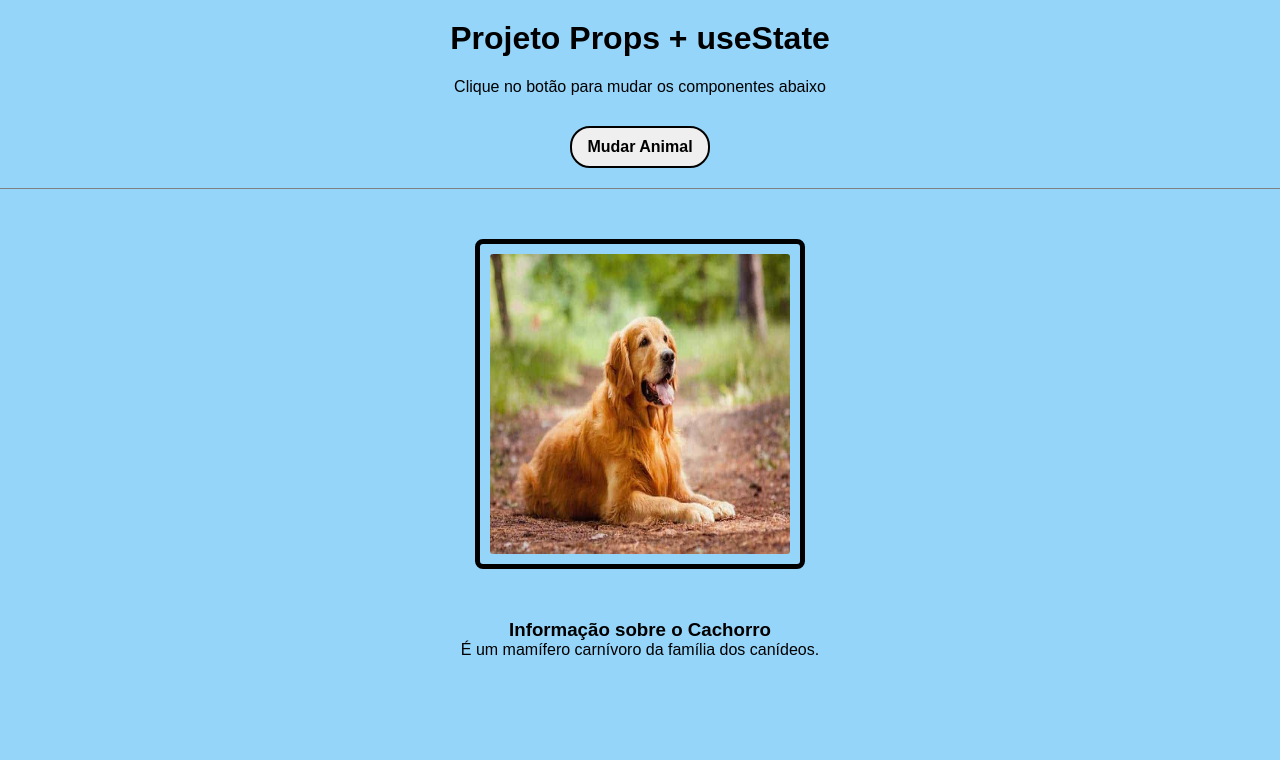
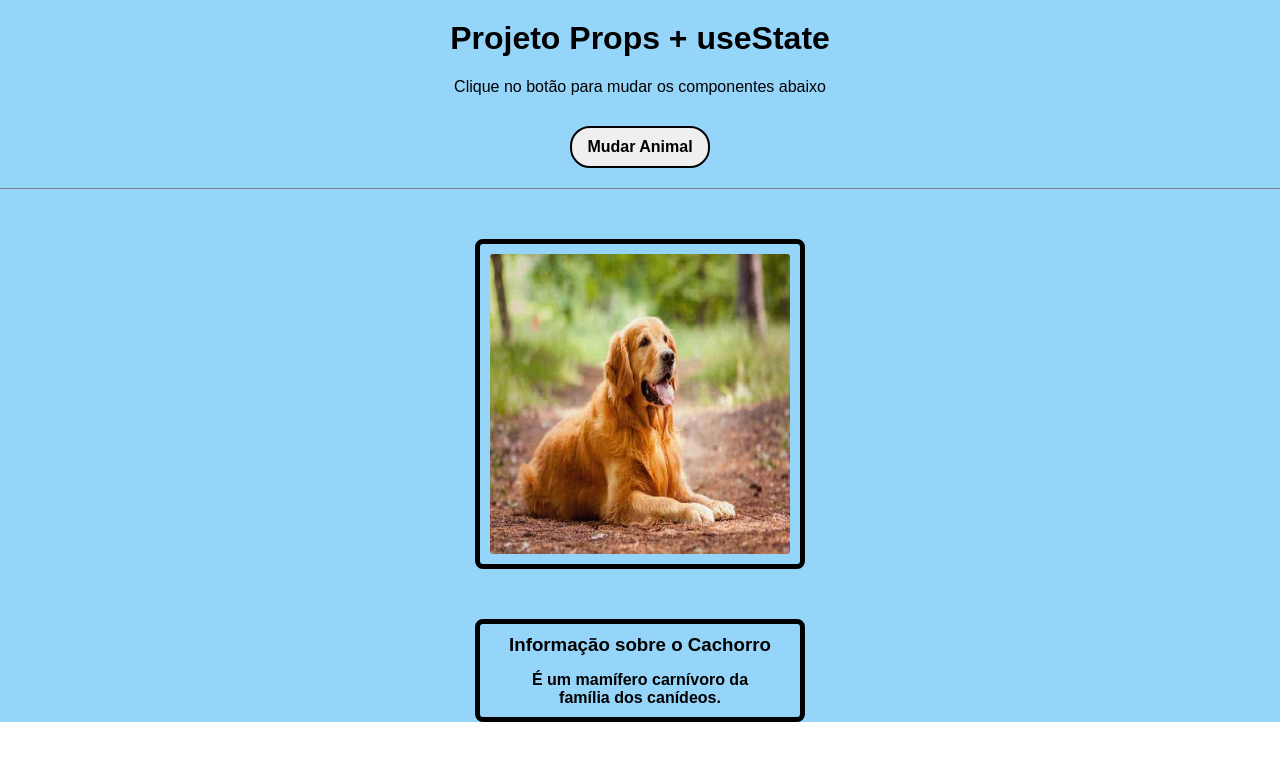
Before and after one commit to gleicekelly13/Alterar-animal, a React (Create React App) app: page / in a window 1280 px wide. Shown: the top 760 px of the page. Built offline with nearby package versions, Linux system fonts and the light colour scheme.

Commit message:
Estilização do CardInformacao

```diff
--- a/src/App.css
+++ b/src/App.css
@@ -4,7 +4,7 @@
 }
 
 .App {
-  height: 100vh;
+  height: auto;
   font-family: sans-serif;
   display: flex;
   flex-direction: column;
@@ -55,3 +55,24 @@ button {
   height: 300px;
   border-radius: 3px;
 }
+
+.CardInformacao {
+  width: 300px;
+  padding: 10px;
+  display: flex;
+  flex-direction: column;
+  align-items: center;
+  justify-content: center;
+  border: 5px solid #000;
+  border-radius: 8px;
+  color: #000;
+  font-weight: 600;
+}
+
+.CardInformacao h3 {
+  margin-bottom: 15px;
+}
+
+.CardInformacao p {
+  width: 80%;
+}
```
